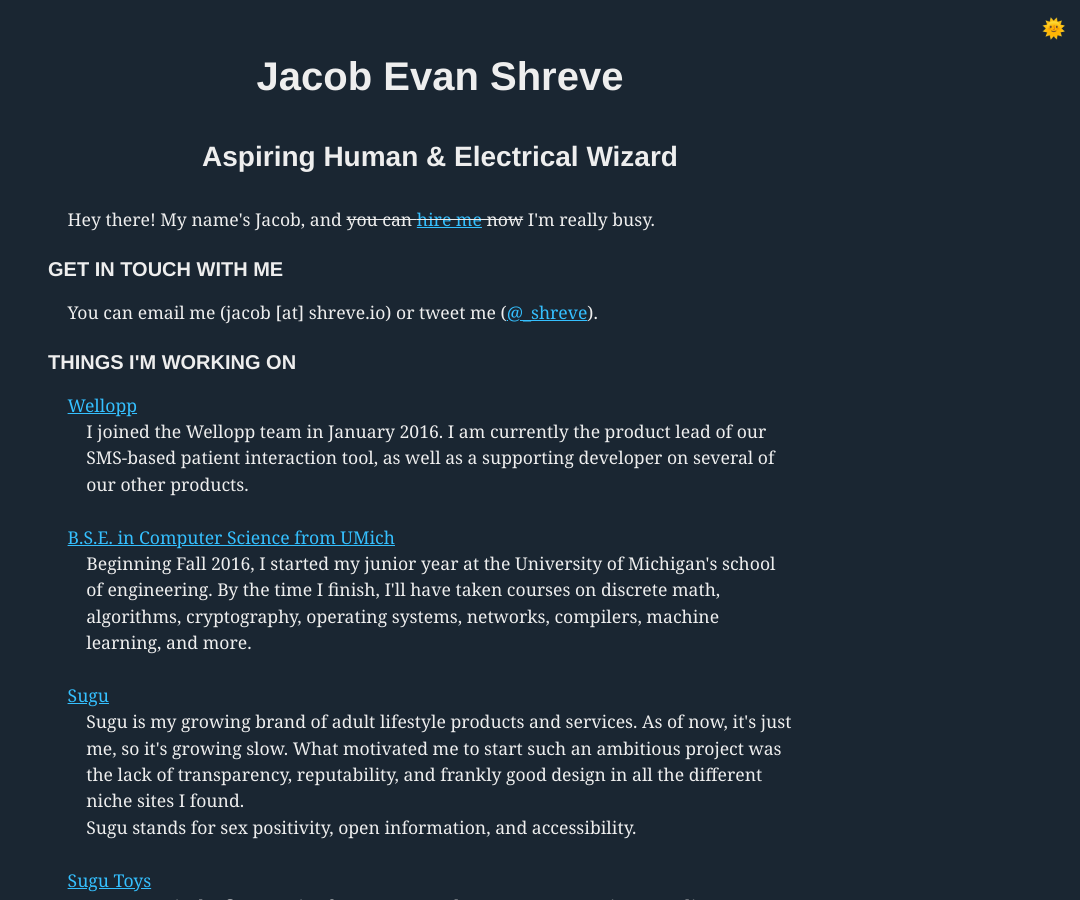
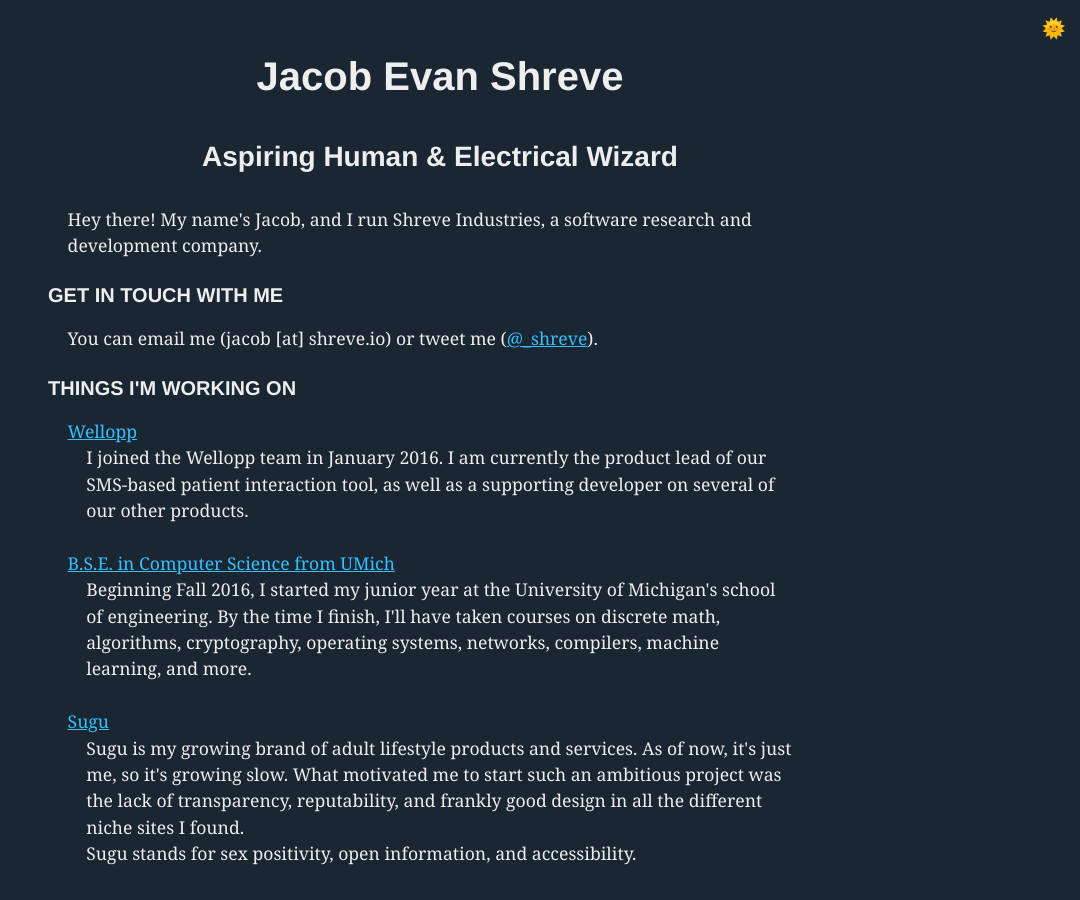
Before and after one commit to shreve/shreve.io, a Jekyll site: the page built from index.html, in a window 1280 px wide and 900 px high. Shown: the whole window, without its empty margins (200-1280 px from the left). Built offline with Jekyll 4.4.1, drawn with Linux system fonts in a browser that asks for light colours; some web fonts are replaced; comment, search, counter and statistics services are not loaded.

Commit message:
Update homepage

```diff
--- a/index.html
+++ b/index.html
@@ -10,7 +10,7 @@
 </header>
 <article>
   <p>
-    Hey there! My name's Jacob, and <span class="strike">you can <a href="/hire-me" title="Hire Jacob Evan Shreve">hire me</a> now</span> I'm really busy.
+    Hey there! My name's Jacob, and I run Shreve Industries, a software research and development company.
   </p>
   <h3>Get in touch with me</h3>
   <p>
```
